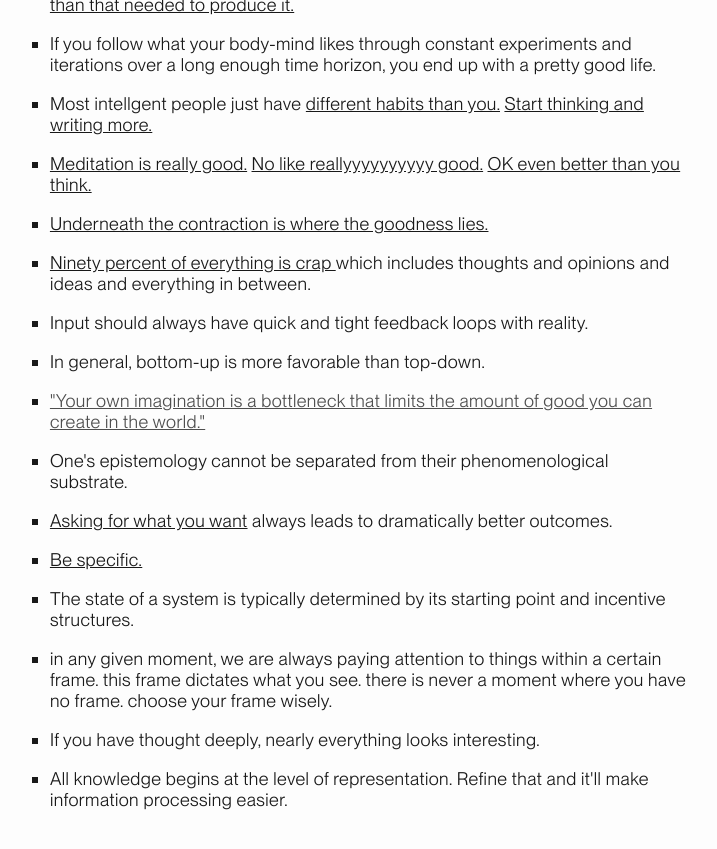
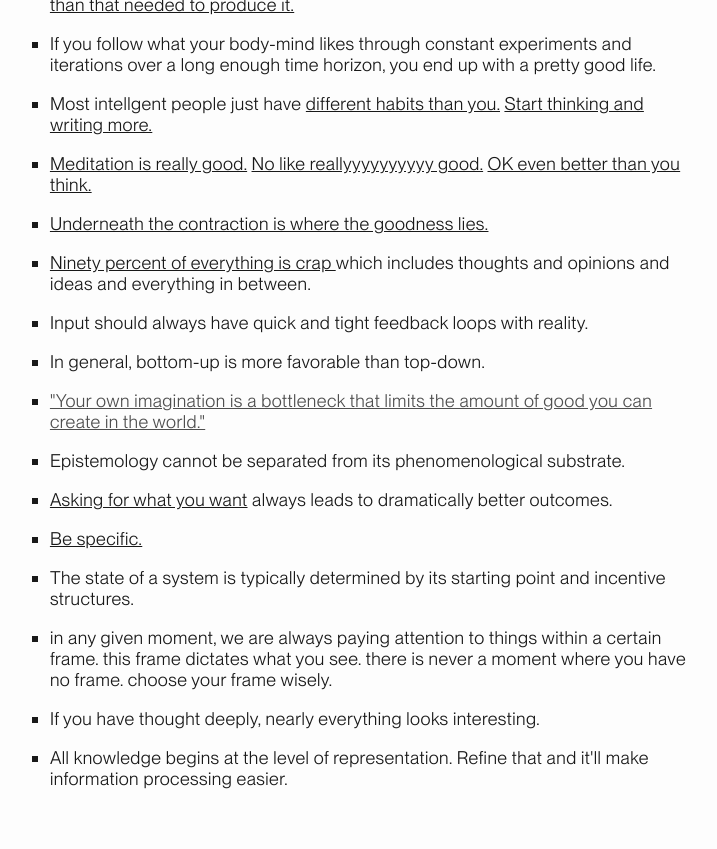
Before and after one commit to pxsswordprotected/personalsite, a Jekyll site: the page docs/principles.html, which Jekyll copies as it is, in a window 1280 px wide and 900 px high, scrolled down 3707 px. Shown: the top 849 px of the window, without its empty margins (285-1002 px from the left). Built offline with Jekyll 4.4.1, drawn with Linux system fonts in a browser that asks for light colours.

Commit message:
change to princ

```diff
--- a/docs/principles.html
+++ b/docs/principles.html
@@ -614,7 +614,7 @@
                         <li>In general, bottom-up is more favorable than top-down.</li>
                         <li><a href=""https://newsletter.osv.llc/p/visakan-veerasamy" target="_blank">"Your own imagination is a bottleneck that limits the amount of
                         good you can create in the world."</a></li>
-                        <li>One's epistemology cannot be separated from their phenomenological substrate.</li>
+                        <li>Epistemology cannot be separated from its phenomenological substrate.</li>
                         <li><a href="https://substack.com/home/post/p-185139497" target="_blank">Asking for what you want</a> always leads to dramatically better outcomes.</li>
                         <li><a href="https://www.lesswrong.com/posts/NgtYDP3ZtLJaM248W/sotw-be-specific" target="_blank">Be specific.</a></li>
                         <li>
```
